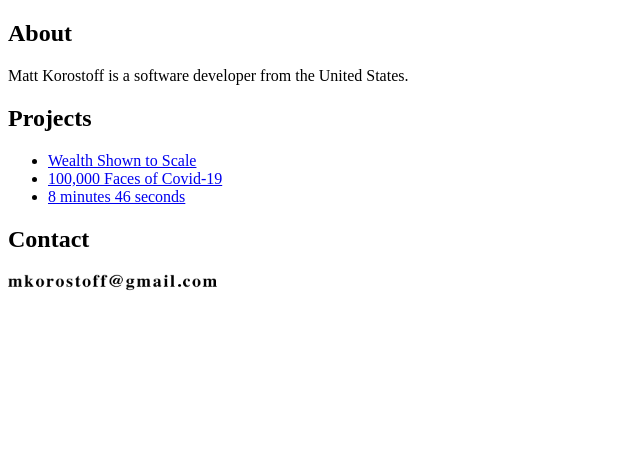
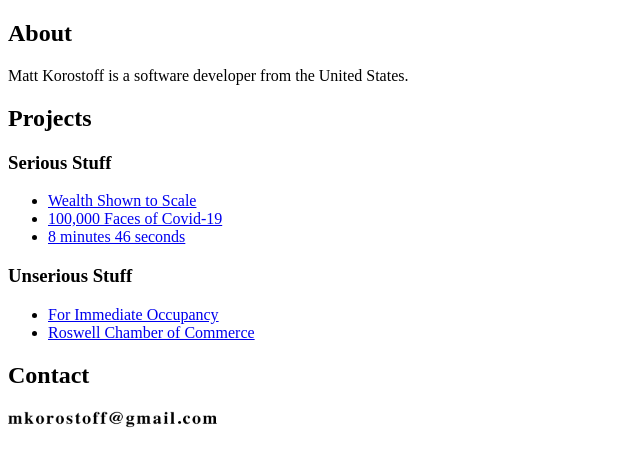
Before and after one commit to MKorostoff/mkorostoff.github.io, a plain HTML site: page index.html in a window 1280 px wide. Shown: the whole page, without its empty margins (0-640 px from the left). Drawn offline with Linux system fonts and the light colour scheme.

Commit message:
Add comics

```diff
--- a/index.html
+++ b/index.html
@@ -19,12 +19,19 @@
 Matt Korostoff is a software developer from the United States.
 
 <h2>Projects</h2>
+<h3>Serious Stuff</h3>
 <ul>
   <li><a href="https://mkorostoff.github.io/1-pixel-wealth/">Wealth Shown to Scale</a></li>
   <li><a href="https://mkorostoff.github.io/hundred-thousand-faces/">100,000 Faces of Covid-19</a></li>
   <li><a href="https://8m46s.com/">8 minutes 46 seconds</a></li>
 </ul>
 
+<h3>Unserious Stuff</h3>
+<ul>
+  <!-- <li><a href="https://whaleocalypse.com">Whaleocalypse</a></li> -->
+  <li><a href="https://forimmediateoccupancy.blogspot.com">For Immediate Occupancy</a></li>
+  <li><a href="https://roswellchamberofcommerce.blogspot.com">Roswell Chamber of Commerce</a></li>
+</ul>
 <h2>Contact</h2>
 <img width="210" height="20" alt="My email address, rendered as an image to defeat spambots. My sincere apologies for using an image as text. It is the letter M followed by my last name, at gmail." src="email.png" />
 </body>
```
